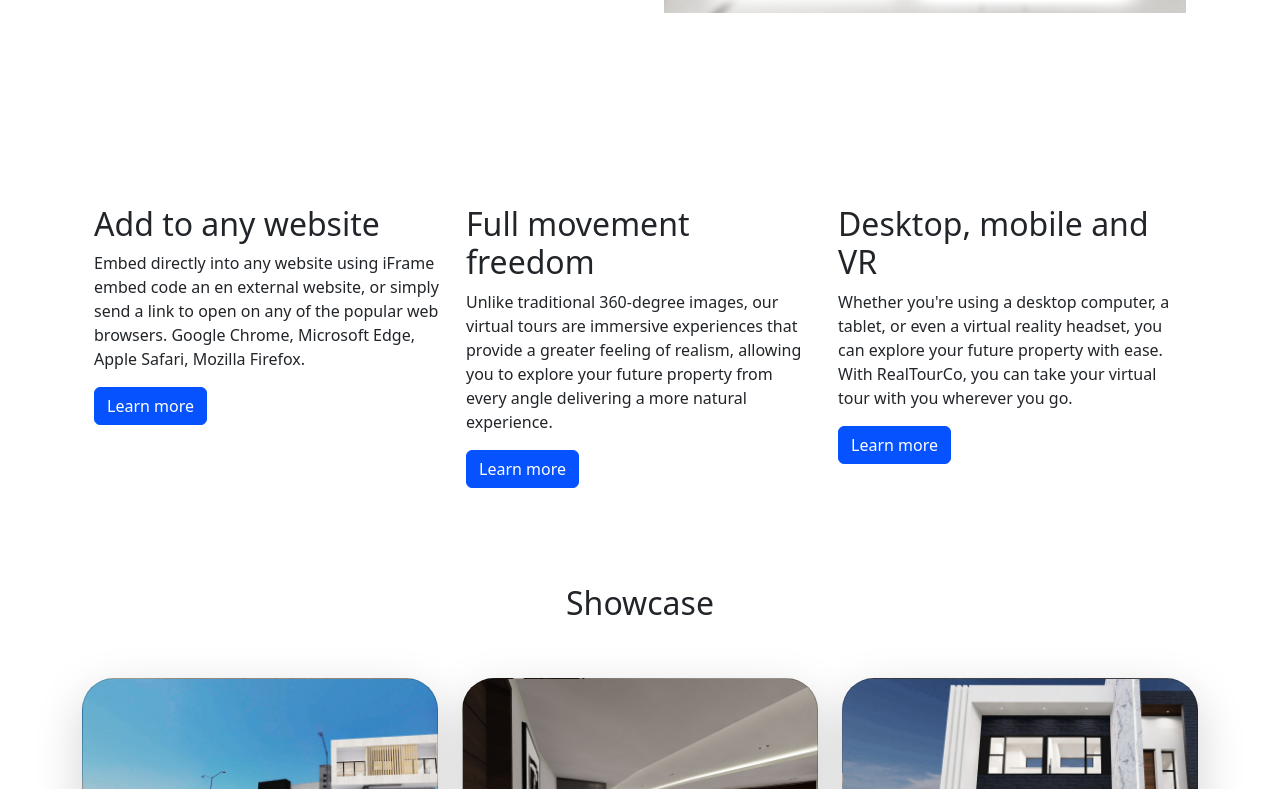
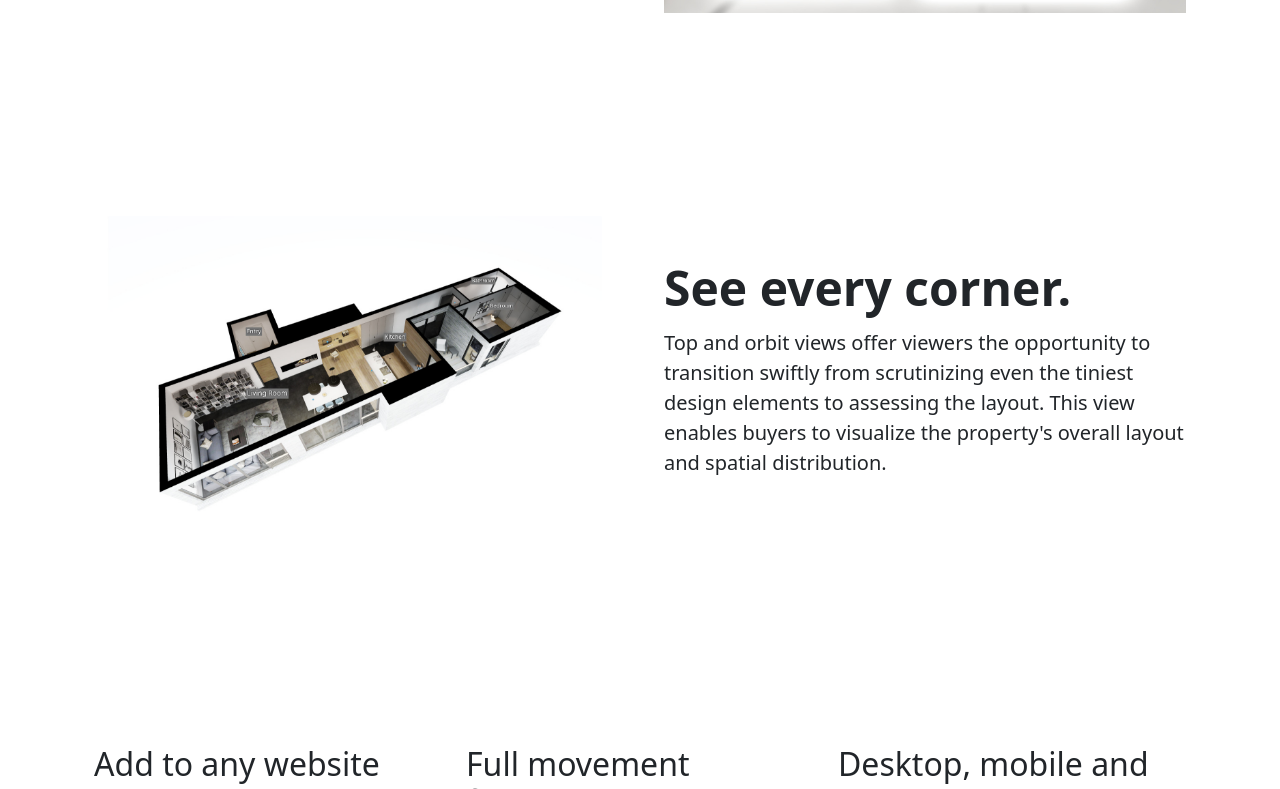
Before and after one commit to martoast/realtourco, a Nuxt app: page / in a window 1280 px wide. Shown: the part 1231-2020 px from the top of the page. Built offline with nearby package versions, Linux system fonts and the light colour scheme.

Commit message:
floorplan image and text update

```diff
--- a/app.vue
+++ b/app.vue
@@ -3,6 +3,7 @@
     <Navbar/>
     <Hero/>
     <About/>
+    <About2/>
     <Features/>
     <Projects/>
     <Contact/>
--- /dev/null
+++ b/components/About2.vue
@@ -0,0 +1,18 @@
+<template>
+    <div>
+     <div id="About" class="container col-xxl-8 px-4 py-5">
+         <div class="row flex-lg-row-reverse align-items-center g-5 py-5">
+            <div class="col-lg-6">
+             <h1 class="display-5 fw-bold lh-1 mb-3">
+                 See every corner.
+             </h1>
+             <p class="lead">Top and orbit views offer viewers the opportunity to transition swiftly from scrutinizing even the tiniest design elements to assessing the layout. This view enables buyers to visualize the property's overall layout and spatial distribution.</p>
+            </div>
+            <div class="col-10 col-sm-8 col-lg-6">
+             <img src="/img/floorplan.jpeg" class="d-block mx-lg-auto img-fluid" alt="Bootstrap Themes" width="700" height="600" loading="lazy">
+            </div>
+
+         </div>
+     </div>
+    </div>
+ </template>
--- a/components/Features.vue
+++ b/components/Features.vue
@@ -22,7 +22,7 @@
       <div class="col align-items-start">
         <div>
           <h2>Desktop, mobile and VR</h2>
-          <p>Whether you're using a desktop computer, a tablet, or even a virtual reality headset, you can explore your future property with ease. With RealTourCo, you can take your virtual tour with you wherever you go.</p>
+          <p>Whether you're using a desktop computer, a tablet, or even a virtual reality headset, you can explore your future property with ease. With RealTourCo, you can showcase your virtual tour anyway you choose.</p>
           <a href="#" class="btn btn-primary">
             Learn more
           </a>
```
Also changed, not shown: public/img/floorplan.jpeg (added).
